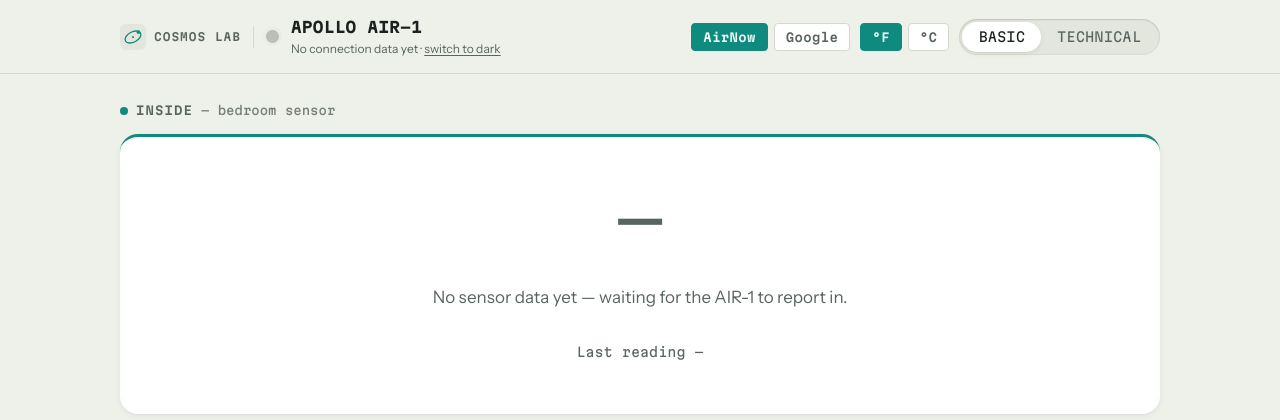
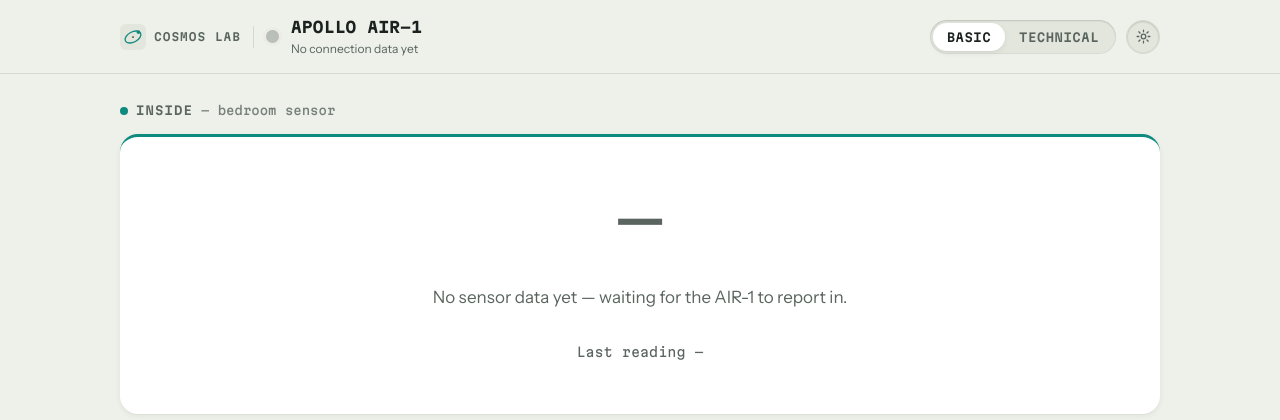
Before and after one commit to ncrosty58/apollo-air1-dashboard, a Flask app: page / in a window 1280 px wide. Shown: the top 420 px of the page. Run offline with Flask 3, Linux system fonts and the light colour scheme.

Commit message:
Move data source/units/theme into a settings panel, fix forecast pollutants
The header had grown three visually-inconsistent toggles (AirNow/Google,
F/C, Basic/Technical) crammed next to the device ID. Only Basic/Technical
gets used constantly, so it stays in the header; AirNow/Google, F/C, and
theme (previously an orphaned text link that didn't even persist) move
behind a single gear button into a settings panel, styled with the same
control-card/control-row components the Technical view's device switches
already use.

Also:
- Forecast day cards now show the full per-pollutant breakdown (both
  AirNow and Google already returned it; the UI only rendered the
  dominant one).
- Theme choice now persists to localStorage and applies before first
  paint instead of silently resetting to system preference on reload.

Co-Authored-By: Claude Sonnet 5 <noreply@anthropic.com>

```diff
--- a/static/dashboard.js
+++ b/static/dashboard.js
@@ -603,14 +603,56 @@
   document.getElementById("to-technical").addEventListener("click", () => setView("technical"));
 
   /* ---------- theme toggle ---------- */
-  document.getElementById("theme-toggle").addEventListener("click", (e) => {
-    const root = document.documentElement;
-    const current = root.getAttribute("data-theme") ||
+  function currentTheme() {
+    return document.documentElement.getAttribute("data-theme") ||
       (window.matchMedia("(prefers-color-scheme: dark)").matches ? "dark" : "light");
-    const next = current === "dark" ? "light" : "dark";
-    root.setAttribute("data-theme", next);
-    e.target.textContent = next === "dark" ? "switch to light" : "switch to dark";
+  }
+  function renderThemeToggle() {
+    const theme = currentTheme();
+    document.querySelectorAll(".theme-toggle button").forEach((btn) => {
+      btn.setAttribute("aria-pressed", String(btn.getAttribute("data-theme-choice") === theme));
+    });
+  }
+  document.addEventListener("click", (e) => {
+    const btn = e.target.closest(".theme-toggle button");
+    if (!btn) return;
+    const next = btn.getAttribute("data-theme-choice");
+    document.documentElement.setAttribute("data-theme", next);
+    localStorage.setItem("apollo-air1-theme", next);
+    renderThemeToggle();
     loadHistory(currentRange);
+  });
+
+  /* ---------- settings panel ---------- */
+  const settingsToggle = document.getElementById("settings-toggle");
+  const settingsPanel = document.getElementById("settings-panel");
+  const settingsBackdrop = document.getElementById("settings-backdrop");
+
+  function positionSettingsPanel() {
+    const rect = settingsToggle.getBoundingClientRect();
+    const margin = 20;
+    settingsPanel.style.top = `${rect.bottom + 8}px`;
+    settingsPanel.style.right = `${Math.max(margin, window.innerWidth - rect.right)}px`;
+  }
+  function openSettings() {
+    positionSettingsPanel();
+    settingsPanel.hidden = false;
+    settingsBackdrop.hidden = false;
+    settingsToggle.setAttribute("aria-expanded", "true");
+    window.addEventListener("resize", positionSettingsPanel);
+  }
+  function closeSettings() {
+    settingsPanel.hidden = true;
+    settingsBackdrop.hidden = true;
+    settingsToggle.setAttribute("aria-expanded", "false");
+    window.removeEventListener("resize", positionSettingsPanel);
+  }
+  settingsToggle.addEventListener("click", () => {
+    if (settingsPanel.hidden) openSettings(); else closeSettings();
+  });
+  settingsBackdrop.addEventListener("click", closeSettings);
+  document.addEventListener("keydown", (e) => {
+    if (e.key === "Escape" && !settingsPanel.hidden) closeSettings();
   });
 
   /* ---------- range toggle ---------- */
@@ -642,6 +684,7 @@
   setView(savedView === "technical" ? "technical" : "simple");
   renderProviderToggles();
   renderUnitToggle();
+  renderThemeToggle();
   loadLatest();
   loadOutside();
   loadControls();
--- a/static/style.css
+++ b/static/style.css
@@ -165,23 +165,57 @@
   .device-name-block { display: flex; flex-direction: column; gap: 2px; }
   .device-name { font-family: var(--font-mono); font-weight: 700; font-size: 0.95rem; letter-spacing: 0.02em; }
   .device-sub { font-size: 0.75rem; color: var(--ink-dim); }
-  .device-sub button { background: none; border: none; padding: 0; color: inherit; text-decoration: underline; text-underline-offset: 2px; cursor: pointer; font: inherit; }
 
   .header-controls { display: flex; align-items: center; gap: 10px; flex-wrap: wrap; }
 
-  .mode-switch {
-    display: flex; background: var(--panel-sunken); border-radius: 999px; padding: 3px;
+  /* The header only ever holds the one control you reach for constantly --
+     Basic/Technical -- plus a single gear that opens everything you set
+     once and forget (source, units, theme). A rocker-plate idiom: a sunken
+     track holding a raised, shadowed "on" pill. */
+  .mode-switch, .settings-rail {
+    display: flex; align-items: stretch; background: var(--panel-sunken); border-radius: 999px; padding: 3px;
     box-shadow: var(--shadow-inset);
+  }
+  .mode-switch button, .settings-rail button {
+    border: none; background: transparent; color: var(--ink-dim); cursor: pointer;
+    padding: 7px 14px; border-radius: 999px; text-transform: uppercase; white-space: nowrap;
     font-family: var(--font-mono); font-size: 0.75rem; font-weight: 600; letter-spacing: 0.04em;
-  }
-  .mode-switch button {
-    border: none; background: transparent; color: var(--ink-dim); cursor: pointer;
-    padding: 7px 16px; border-radius: 999px; text-transform: uppercase;
     transition: background 150ms ease, color 150ms ease, box-shadow 150ms ease;
   }
-  .mode-switch button[aria-pressed="true"] {
+  .mode-switch button[aria-pressed="true"], .settings-rail button[aria-pressed="true"] {
     background: var(--panel-raised); color: var(--ink); box-shadow: var(--shadow-raised);
   }
+
+  .settings-gear {
+    display: flex; align-items: center; justify-content: center;
+    width: 34px; height: 34px; flex: none; padding: 0;
+    border-radius: 50%; border: 1px solid var(--hairline); background: var(--panel-sunken);
+    color: var(--ink-dim); cursor: pointer; box-shadow: var(--shadow-inset);
+    transition: background 150ms ease, color 150ms ease, box-shadow 150ms ease;
+  }
+  .settings-gear svg { width: 17px; height: 17px; }
+  .settings-gear[aria-expanded="true"] {
+    background: var(--accent); color: var(--accent-ink); box-shadow: none; border-color: var(--accent);
+  }
+
+  .settings-backdrop {
+    position: fixed; inset: 0; z-index: 25; background: transparent;
+  }
+  .settings-panel {
+    position: fixed; z-index: 30; width: 240px;
+    background: var(--panel-raised); border-radius: var(--radius-tech); box-shadow: var(--shadow-raised);
+    padding: 6px 16px 10px; display: flex; flex-direction: column;
+    animation: settingsin 140ms ease both;
+  }
+  .settings-panel[hidden] { display: none; }
+  @keyframes settingsin { from { opacity: 0; transform: translateY(-4px) scale(0.98); } to { opacity: 1; transform: translateY(0) scale(1); } }
+  .settings-panel-head {
+    font-family: var(--font-mono); font-size: 0.6875rem; text-transform: uppercase; letter-spacing: 0.08em;
+    color: var(--ink-dim); font-weight: 600; padding: 10px 0 8px; border-bottom: 1px solid var(--hairline);
+  }
+  .settings-panel .control-row { padding: 12px 0; }
+  .settings-panel .control-row + .control-row { border-top: 1px solid var(--hairline); }
+  .settings-panel .cl-name { font-size: 0.875rem; }
 
   /* ---------- view containers ---------- */
   .view { padding-top: 28px; }
@@ -465,7 +499,7 @@
 .forecast-area { margin-bottom: 12px; }
 .forecast-days { display: flex; flex-wrap: wrap; gap: 12px; }
 .forecast-day {
-  flex: 1 1 140px; min-width: 140px;
+  flex: 1 1 200px; min-width: 200px;
   border: 1px solid var(--hairline); border-radius: var(--radius-tech);
   padding: 14px 14px 12px; text-align: center;
 }
@@ -474,6 +508,17 @@
 .fd-aqi { font-family: var(--font-mono); font-variant-numeric: tabular-nums; font-size: 0.875rem; color: var(--ink-dim); }
 .fd-pollutant { font-size: 0.75rem; color: var(--ink-dim); margin-top: 2px; }
 
+.fd-pollutants {
+  margin-top: 10px; padding-top: 10px; border-top: 1px solid var(--hairline);
+  display: grid; grid-template-columns: repeat(2, 1fr); gap: 5px 12px; text-align: left;
+}
+.fd-pollutant-item {
+  display: flex; justify-content: space-between; gap: 6px; min-width: 0;
+  font-family: var(--font-mono); font-size: 0.6875rem; letter-spacing: 0.02em; color: var(--ink-dim);
+}
+.fd-pollutant-item .fp-label { text-transform: uppercase; }
+.fd-pollutant-item .fp-value { color: var(--ink); font-weight: 600; text-align: right; overflow-wrap: anywhere; }
+
 .forecast-discussion { margin-top: 16px; border-top: 1px solid var(--hairline); padding-top: 12px; }
 .discussion-toggle {
   font-family: var(--font-mono); font-size: 0.75rem; font-weight: 600; letter-spacing: 0.03em;
--- a/templates/index.html
+++ b/templates/index.html
@@ -12,6 +12,13 @@
   <meta name="apple-mobile-web-app-capable" content="yes">
   <meta name="apple-mobile-web-app-status-bar-style" content="default">
   <meta name="apple-mobile-web-app-title" content="AIR-1">
+  <script>
+    // Applied before first paint so a saved dark-mode choice never flashes light.
+    (function () {
+      var t = localStorage.getItem("apollo-air1-theme");
+      if (t) document.documentElement.setAttribute("data-theme", t);
+    })();
+  </script>
 </head>
 <body>
 
@@ -32,22 +39,46 @@
       <span class="lamp pulse-once" id="lamp" data-state="mqtt" role="img" aria-label="Connection status"></span>
       <div class="device-name-block">
         <span class="device-name">APOLLO AIR-1</span>
-        <span class="device-sub" id="device-sub"><span id="conn-status">Connecting…</span> · <button id="theme-toggle" type="button">switch to dark</button></span>
+        <span class="device-sub" id="device-sub"><span id="conn-status">Connecting…</span></span>
       </div>
     </div>
     <div class="header-controls">
-      <div class="range-toggle provider-toggle" role="tablist" aria-label="Air quality data source">
-        <button type="button" data-provider="airnow" aria-pressed="true">AirNow</button>
-        <button type="button" data-provider="google" aria-pressed="false">Google</button>
-      </div>
-      <div class="range-toggle unit-toggle" role="tablist" aria-label="Temperature unit">
-        <button type="button" data-unit="f" aria-pressed="true">°F</button>
-        <button type="button" data-unit="c" aria-pressed="false">°C</button>
-      </div>
       <div class="mode-switch" role="tablist" aria-label="View mode">
         <button type="button" role="tab" id="tab-simple" aria-pressed="true">Basic</button>
         <button type="button" role="tab" id="tab-technical" aria-pressed="false">Technical</button>
       </div>
+      <button type="button" class="settings-gear" id="settings-toggle" aria-haspopup="true" aria-expanded="false" aria-label="Settings">
+        <svg viewBox="0 0 24 24" fill="none" stroke="currentColor" stroke-width="1.8" stroke-linecap="round" stroke-linejoin="round">
+          <circle cx="12" cy="12" r="3.2"/>
+          <path d="M12 3v2.4M12 18.6V21M5.4 5.4l1.7 1.7M16.9 16.9l1.7 1.7M3 12h2.4M18.6 12H21M5.4 18.6l1.7-1.7M16.9 7.1l1.7-1.7"/>
+        </svg>
+      </button>
+    </div>
+  </div>
+</div>
+
+<div class="settings-backdrop" id="settings-backdrop" hidden></div>
+<div class="settings-panel" id="settings-panel" role="dialog" aria-label="Settings" hidden>
+  <div class="settings-panel-head">Settings</div>
+  <div class="control-row">
+    <div class="control-label"><span class="cl-name">Data source</span></div>
+    <div class="settings-rail provider-toggle" role="tablist" aria-label="Air quality data source">
+      <button type="button" data-provider="airnow" aria-pressed="true">AirNow</button>
+      <button type="button" data-provider="google" aria-pressed="false">Google</button>
+    </div>
+  </div>
+  <div class="control-row">
+    <div class="control-label"><span class="cl-name">Units</span></div>
+    <div class="settings-rail unit-toggle" role="tablist" aria-label="Temperature unit">
+      <button type="button" data-unit="f" aria-pressed="true">°F</button>
+      <button type="button" data-unit="c" aria-pressed="false">°C</button>
+    </div>
+  </div>
+  <div class="control-row">
+    <div class="control-label"><span class="cl-name">Theme</span></div>
+    <div class="settings-rail theme-toggle" role="tablist" aria-label="Color theme">
+      <button type="button" data-theme-choice="light" aria-pressed="true">Light</button>
+      <button type="button" data-theme-choice="dark" aria-pressed="false">Dark</button>
     </div>
   </div>
 </div>
```
Also changed, not shown: static/forecast.js (+75 -1 lines), templates/forecast.html (+32 -4 lines).
